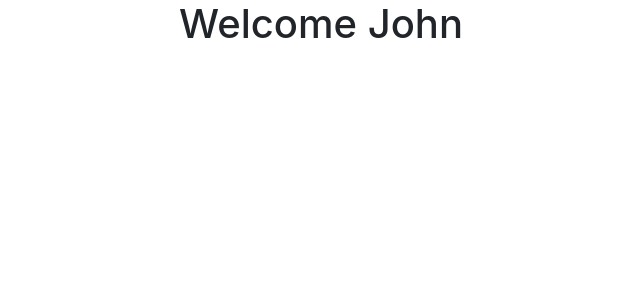
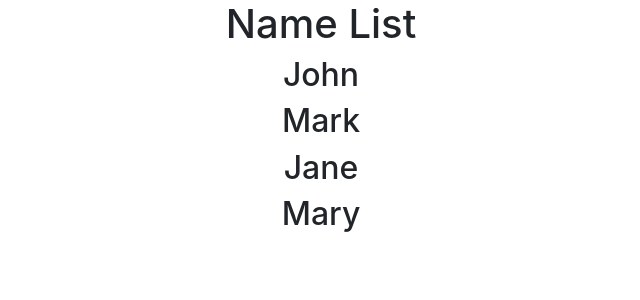
Before and after one commit to Jainil360/Learning_React, a React (Create React App) app in the folder my-first-app/: page / in a window 1280 px wide. Shown: the top 300 px of the page, without its empty margins (319-959 px from the left). Built offline with nearby package versions, Linux system fonts and the light colour scheme.

Commit message:
ReactJS Tutorial - 17 - List Rendering

```diff
--- a/my-first-app/src/App.js
+++ b/my-first-app/src/App.js
@@ -14,6 +14,8 @@ import ClickBindClass from './react-tutorial-14/clickBindClass';
 import ParentComponent from './react-tutorial-15/ParentComponent';
 import UserGreeting from './react-tutorial-16/UserGreeting';
 
+import NameList from './react-tutorial-17/nameList';
+
 
 
 export class App extends Component {
@@ -27,8 +29,9 @@ export class App extends Component {
         {/* <ClickClass/> */}
         {/* <ClickBindClass/> */}
         {/* <ParentComponent/> */}
+        {/* <UserGreeting/> */}
 
-        <UserGreeting/>
+      <NameList/>
 
         </div>
     )
--- /dev/null
+++ b/my-first-app/src/react-tutorial-17/nameList.js
@@ -0,0 +1,14 @@
+import React from "react";
+
+function nameList() {
+  const names = ["John", "Mark", "Jane", "Mary"];
+  const nameList = names.map((name) => <h2>{name}</h2>);
+  return (
+    <div className="container text-center">
+      <h1>Name List</h1>
+      {nameList}
+    </div>
+  );
+}
+
+export default nameList;
```
